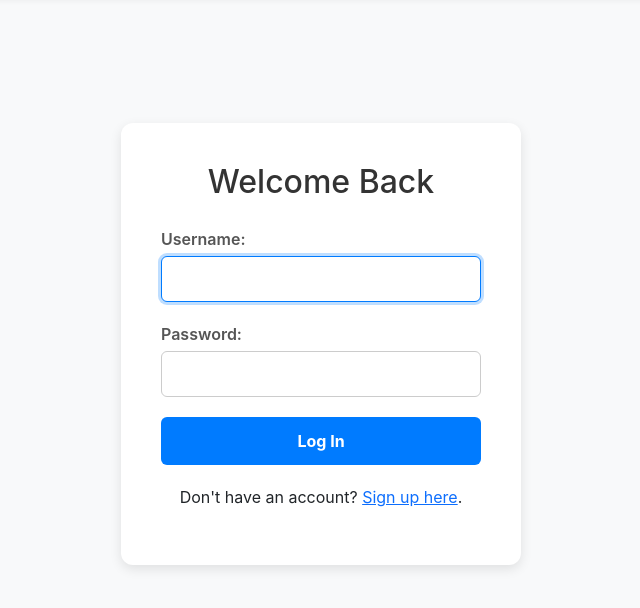
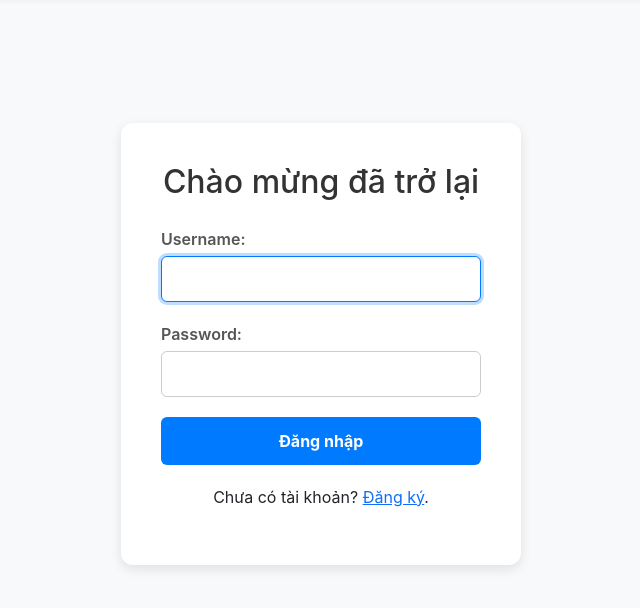
Before and after one commit to vodaiphuoc/ecomm-djan, a Django app: page /login/ in a window 1280 px wide. Shown: the part 56-664 px from the top of the page, without its empty margins (319-959 px from the left). Run offline with Django 4.2, Linux system fonts and the light colour scheme; parts of the project's set-up code (start-up, migrations or seed data) failed here and were passed over.

Commit message:
fix language

```diff
--- a/django-code/e_commerce/templates/e_commerce/login.html
+++ b/django-code/e_commerce/templates/e_commerce/login.html
@@ -3,7 +3,7 @@
 {% block content %}
 <div class="login-container">
     <div class="login-card">
-        <h2 class="card-title">Welcome Back</h2>
+        <h2 class="card-title">Chào mừng đã trở lại</h2>
 
         <form method="post" class="login-form">
             {% csrf_token %}
@@ -25,13 +25,13 @@
 
             <input type="hidden" name="next" value="{{ next }}">
 
-            <button type="submit" class="btn btn-primary">Log In</button>
+            <button type="submit" class="btn btn-primary">Đăng nhập</button>
 
         </form>
 
         {% if form.errors and not form.non_field_errors %}
             <p class="error-message general-error">
-                Your username and password didn't match. Please try again.
+                Username và password không khớp. Hãy thử lại.
             </p>
         {% endif %}
 
@@ -42,8 +42,8 @@
         {% endif %}
 
         <p class="register-link">
-            Don't have an account?
-            <a href="{% url 'e_commerce:register' %}">Sign up here</a>.
+            Chưa có tài khoản?
+            <a href="{% url 'e_commerce:register' %}">Đăng ký</a>.
         </p>
     </div>
 </div>
```
Also changed, not shown: django-code/e_commerce/templates/e_commerce/register.html (+7 -9 lines).
